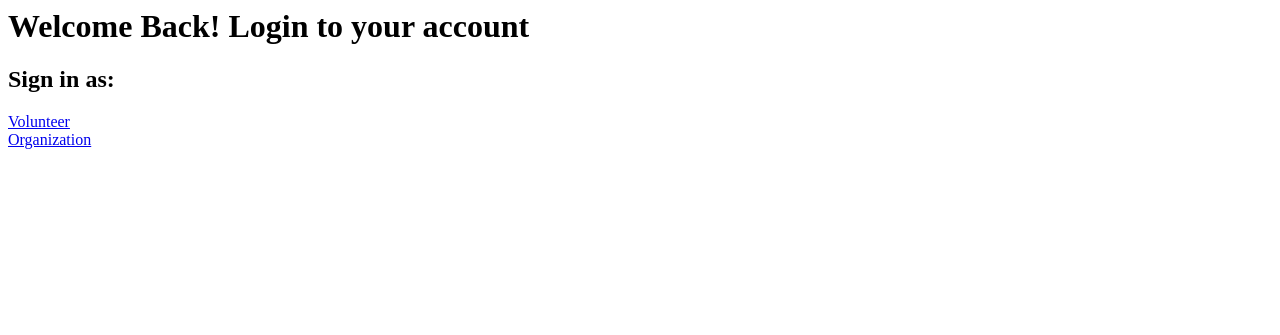
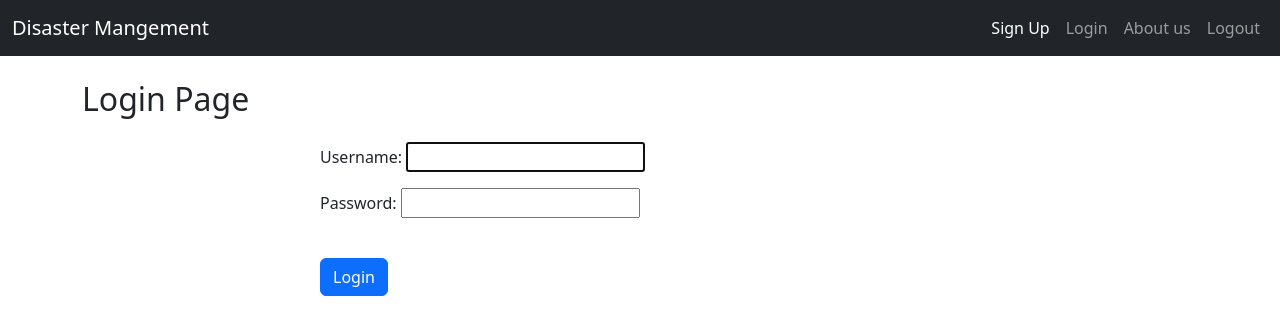
Before and after one commit to Darkmoons04/WoC6.0-Django-DMS-Tapananshu, a Django app: page /website/login/ in a window 1280 px wide. Shown: the top 335 px of the page. Run offline with Django 5.2, Linux system fonts and the light colour scheme.

Commit message:
changes in signin and img

```diff
--- a/disasterMangement/website/forms.py
+++ b/disasterMangement/website/forms.py
@@ -23,14 +23,14 @@ class Signup_Volunteer(UserCreationForm):
 
     class Meta:
         model = myUser
-        fields = ['username', 'email', 'password1', 'password2']
+        fields = ['username', 'password1', 'password2']
 
         widgets = {
             'username': forms.TextInput(attrs={'class':'form-control'}),
             'first_name': forms.TextInput(attrs={'class':'form-control'}),
             'last_name': forms.TextInput(attrs={'class':'form-control'}),
             'email': forms.TextInput(attrs={'class':'form-control'}),
-            'age': forms.TextInput(attrs={'class':'form-control'}),
+            'age': forms.NumberInput(attrs={'class':'form-control'}),
             'nationality': forms.TextInput(attrs={'class':'form-control'}),
             'password1': forms.PasswordInput(attrs={'class':'form-control'}),
             'password2': forms.PasswordInput(attrs={'class':'form-control'}),
@@ -43,7 +43,7 @@ class Signup_Org(UserCreationForm):
 
     class Meta:
         model = myUser
-        fields = ['username', 'email', 'password1', 'password2']
+        fields = ['username', 'password1', 'password2']
 
         widgets = {
             'username': forms.TextInput(attrs={'class':'form-control'}),
--- a/disasterMangement/website/templates/navbar.html
+++ b/disasterMangement/website/templates/navbar.html
@@ -16,7 +16,7 @@
             <a class="nav-link" href="#">About us</a>
           </li>
           <li class="nav-item">
-            <a class="nav-link" aria-disabled="true">Disabled</a>
+            <a class="nav-link" href="{% url 'dm:logout'%}">Logout</a>
           </li>
         </ul>
       </div>
--- a/disasterMangement/website/templates/signin.html
+++ b/disasterMangement/website/templates/signin.html
@@ -1,7 +1,17 @@
-<body>
-    <h1>Welcome Back! Login to your account</h1>
-    <h2>Sign in as:</h2>
-    <a href="{% url 'dm:signin_vol' %}">Volunteer</a>
+{% extends 'base.html'%}
+{% block title %}Login Page{%endblock%}
+
+{% block content %}
+<div class="container">
+    <br/>
+    <h2 class="text-centre mb-4">Login Page</h2>
+</div>
+<form action="{% url 'dm:signin' %}" id="loginForm" method="POST">
+    {% csrf_token %}
+    <div class="col-md-6 offset-md-3">
+        {{ form.as_p }}
     <br>
-    <a href="{% url 'dm:signin_org' %}">Organization</a>
-</body>
+    <button type="submit" class="btn btn-primary">Login</button>
+    </div>
+</form>
+{%endblock%}
--- a/disasterMangement/website/urls.py
+++ b/disasterMangement/website/urls.py
@@ -6,8 +6,6 @@ urlpatterns = [
     path('', views.home, name="home"),
     path('gen_guidelines/', views.gen_guidelines, name="gen_guidelines"),
     path('login/', views.signin, name="signin"),
-    path('login/volunteer', views.signin_volunteer, name="signin_vol"),
-    path('login/organization', views.signin_org, name="signin_org"),
     path('signup/', views.signup, name="signup"),
     path('signup/volunteer', views.signup_volunteer, name="signup_vol"),
     path('signup/organization', views.signup_org, name="signup_org"),
--- a/disasterMangement/website/views.py
+++ b/disasterMangement/website/views.py
@@ -14,66 +14,62 @@ def gen_guidelines(request):
 
 
 ################################# LOGIN Views ##############################
+# def signin(request):
+#     if request.method == "POST":
+#         userType = request.POST['userType']
+#         if userType == 'volunteer':
+#             return render(request, 'signin_vol.html')
+#         else:
+#             return render(request, 'signin_org.html')
+
+#     return render(request, 'signin.html')
+
 def signin(request):
-    if request.method == "POST":
-        userType = request.POST['userType']
-        if userType == 'volunteer':
-            return render(request, 'signin_vol.html')
-        else:
-            return render(request, 'signin_org.html')
-
-    return render(request, 'signin.html')
-
-def signin_volunteer(request):
+    form = Signin_Form()
     if request.method == "POST":
         form = Signin_Form(request.POST)
         username = form.cleaned_data["username"]
         password = form.cleaned_data["password"]
         user = authenticate(request, username = username, password = password)
         if user is not None:
-            if user.user_role == myUser.Volunteer:
-                login(request, user)
-                messages.info(request,"You have logged in successfully!!")
-                return redirect('home')
-            else:
-                messages.error(request,"You are not a volunteer. Redirecting to organization login page...")
-                return redirect('signin_org')
+            login(request, user)
+            messages.info(request,"You have logged in successfully!!")
+            return redirect('dm:home')
         else:
             messages.info(request,"Invalid Credentials")
-            return redirect('login')
+            return redirect('dm:signin')
 
-    form = Signin_Form()
-    return render(request, 'signin_vol.html', {
+    return render(request, 'signin.html', {
         "form":form
         })
 
-def signin_org(request):
-    if request.method == "POST":
-        form = Signin_Form(request.POST)
-        username = form.cleaned_data["username"]
-        password = form.cleaned_data["password"]
-        user = authenticate(request, username = username, password = password)
-        if user is not None:
-            if user.user_type == myUser.Volunteer:
-                login(request, user)
-                messages.info(request,"You have logged in successfully!!")
-                return redirect('home')
-            else:
-                messages.error(request,"You are not an organizatoin. Redirecting to volunteer login page...")
-                return redirect('signin_volunteer')
-        else:
-            messages.info(request,"Invalid Credentials")
-            return redirect('login')
+# def signin_org(request):
+#     form = Signin_Form()
+#     if request.method == "POST":
+#         form = Signin_Form(request.POST)
+#         username = form.cleaned_data["username"]
+#         password = form.cleaned_data["password"]
+#         user = authenticate(request, username = username, password = password)
+#         if user is not None:
+#             if user.user_type == myUser.Volunteer:
+#                 login(request, user)
+#                 messages.info(request,"You have logged in successfully!!")
+#                 return redirect('dm:home')
+#             else:
+#                 messages.error(request,"You are not an organizatoin. Redirecting to volunteer login page...")
+#                 return redirect('signin_vol')
+#         else:
+#             messages.info(request,"Invalid Credentials")
+#             return redirect('dm:signin')
 
-    form = Signin_Form()
-    return render(request, 'signin_org.html', {
-        "form":form
-    })
+#     return render(request, 'signin_org.html', {
+#         "form":form
+#     })
 
 def logout_user(request):
     logout(request)
     messages.info(request,"You have logged out!!")
-    return redirect('home')
+    return redirect('dm:home')
 
 
 ################################# REGISTER Views ##############################
@@ -89,6 +85,7 @@ def signup(request):
 
 
 def signup_volunteer(request):
+    form = Signup_Volunteer()
     if request.method == 'POST':
         form = Signup_Volunteer(request.POST)
 
@@ -105,35 +102,36 @@ def signup_volunteer(request):
             username_exists = myUser.objects.filter(username=username).exists()
             if username_exists:
                 messages.error(request, 'User with this username already exists. Please try another username!!')
-                return redirect('signup_volunteer')
+                return redirect('dm:signup_vol')
 
             if password1 != password2:
                 messages.error(request,"Provided passwords don't match")
-                return redirect('signup_volunteer')
+                return redirect('dm:signup_vol')
 
             user_type = email.split('@')[1].split('.')[1]
             if user_type not in myUser.Email_To_User_Map:
                 messages.error(request, "The provided email id seems invalid")
-                return redirect('signup_volunteer')
+                return redirect('dm:signup_vol')
 
             email_exists = Volunteer.objects.filter(email=email).exists()
             if email_exists:
                 messages.error(request, 'User with this email id already exists. Please proceed to login!!')
-                return redirect('signin_volunteer')
+                return redirect('dm:signin_vol')
 
-            user = myUser(username=username, email=email)
+            user = myUser(username=username)
             user.set_password(password1)
             user.user_role = myUser.Volunteer
             user.save()
 
-            volunteer = Volunteer(user=user, first_name=first_name, last_name=last_name, age=age, nationality=nationality, email=email)
+            volunteer = Volunteer(role=user.user_role, first_name=first_name, last_name=last_name, age=age, nationality=nationality, email=email)
             volunteer.save()
-            return redirect('signin_volunteer')
+            return redirect('dm:signin_vol')
+
         else:
-            messages.error(request,"Please fill all the details")
-            return redirect('signup_volunteer')
+            messages.error(request,"Please...fill all the details")
+            print(form.errors)
+            return redirect('dm:signup_vol')
 
-    form = Signup_Volunteer()
     return render(request, 'signup_vol.html',{
         "form":form
     })
@@ -142,46 +140,48 @@ def signup_volunteer(request):
 def signup_org(request):
     if request.method == 'POST':
         form = Signup_Org(request.POST)
-        username = form.cleaned_data["username"]
-        org_name = form.cleaned_data["org_name"]
-        org_type = form.cleaned_data["org_type"]
-        org_email = form.cleaned_data["org_email"]
-        password1 = form.cleaned_data["password1"]
-        password2 = form.cleaned_data["password2"]
 
-        if not (form.is_valid()):
-            messages.error(request,"Please fill all the details")
-            return redirect('signup_org')
+        if form.is_valid():
+            username = form.cleaned_data["username"]
+            org_name = form.cleaned_data["org_name"]
+            org_type = form.cleaned_data["org_type"]
+            org_email = form.cleaned_data["org_email"]
+            password1 = form.cleaned_data["password1"]
+            password2 = form.cleaned_data["password2"]
 
-        username_exists = myUser.objects.filter(username=username).exists()
-        if username_exists:
-            messages.error(request, 'User with this username already exists. Please try another username!!')
-            return redirect('signup_volunteer')
+            username_exists = myUser.objects.filter(username=username).exists()
+            if username_exists:
+                messages.error(request, 'User with this username already exists. Please try another username!!')
+                return redirect('dm:signup_org')
 
-        if password1!=password2:
-            messages.error(request,"Provided passwords don't match")
-            return redirect('signup_volunteer')
+            if password1 != password2:
+                messages.error(request,"Provided passwords don't match")
+                return redirect('dm:signup_org')
 
-        user_type = org_email.split('@')[1].split('.')[1]
-        if user_type not in myUser.Email_To_User_Map:
-            messages.error(request, "The provided email id seems invalid")
-            return redirect('signup_volunteer')
+            user_type = org_email.split('@')[1].split('.')[1]
+            if user_type not in myUser.Email_To_User_Map:
+                messages.error(request, "The provided email id seems invalid")
+                return redirect('dm:signup_org')
 
-        email_exists = Volunteer.objects.filter(email=org_email).exists()
-        if email_exists:
-            messages.error(request, 'User with this email id already exists. Please proceed to login!!')
-            return redirect('signin_volunteer')
+            email_exists = Volunteer.objects.filter(email=org_email).exists()
+            if email_exists:
+                messages.error(request, 'User with this email id already exists. Please proceed to login!!')
+                return redirect('dm:signin_org')
 
-        user = myUser(username=username, email=org_email)
-        user.set_password(password1)
-        user.user_role = myUser.Organization
-        user.save()
+            user = myUser(username=username)
+            user.set_password(password1)
+            user.user_role = myUser.Organization
+            user.save()
 
-        org = Organization(user=user, org_name=org_name,org_type=org_type,org_email=org_email)
-        org.save()
-        return redirect('signin_org')
+            org = Organization(role=user.user_role, org_name=org_name, org_type=org_type, org_email=org_email)
+            org.save()
+            return redirect('dm:signin_org')
 
-    form = Signup_Org()
-    return render(request, 'signup_org.html',{
-        "form":form
-    })
+        else:
+            messages.error(request,"Please...fill all the details")
+            return redirect('dm:signup_org')
+
+    else:
+        form = Signup_Org()
+
+    return render(request, 'signup_org.html', {"form": form})
```
Also changed, not shown: disasterMangement/website/models.py (+4 -4 lines), disasterMangement/website/templates/signin_vol.html (deleted, +0 -17 lines), disasterMangement/website/templates/signup_org.html (+22 -0 lines), disasterMangement/db.sqlite3, disasterMangement/website/migrations/0002_rename_nationallity_volunteer_nationality.py (added), disasterMangement/website/static/website/disaster_photo.jpeg (renamed from disasterMangement/website/static/disaster_photo.jpeg), disasterMangement/website/templates/signin_org.html (deleted).
